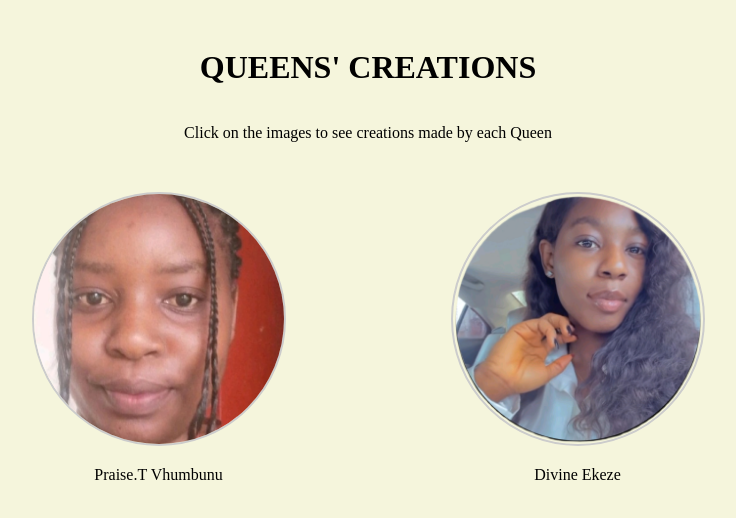
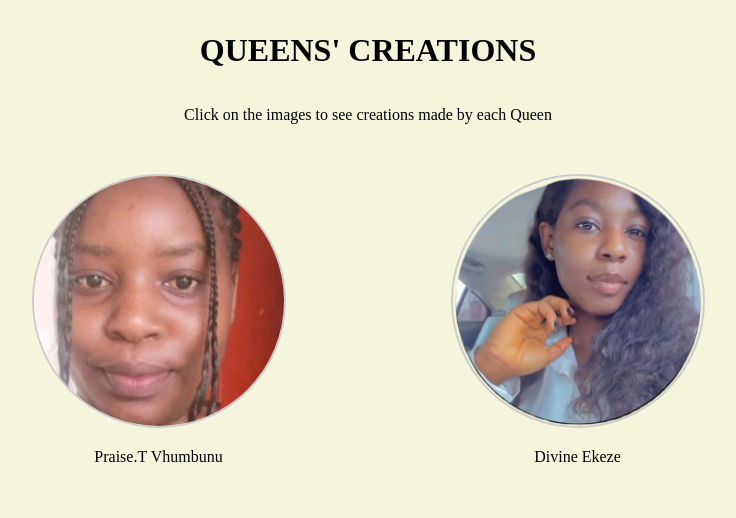
Before and after one commit to Lisa-Mafunga/image-mapping, a plain HTML site: page output.html in a window 1280 px wide. Shown: the whole page, without its empty margins (272-1008 px from the left). Drawn offline with Linux system fonts and the light colour scheme.

Commit message:
Update output.css

```diff
--- a/output.css
+++ b/output.css
@@ -3,7 +3,7 @@ body {
     flex-direction: column;
     align-items: center;
     background-color: beige;
-    padding: 20px;
+    padding: 2.5px;
 }
 
 h1 {
```
